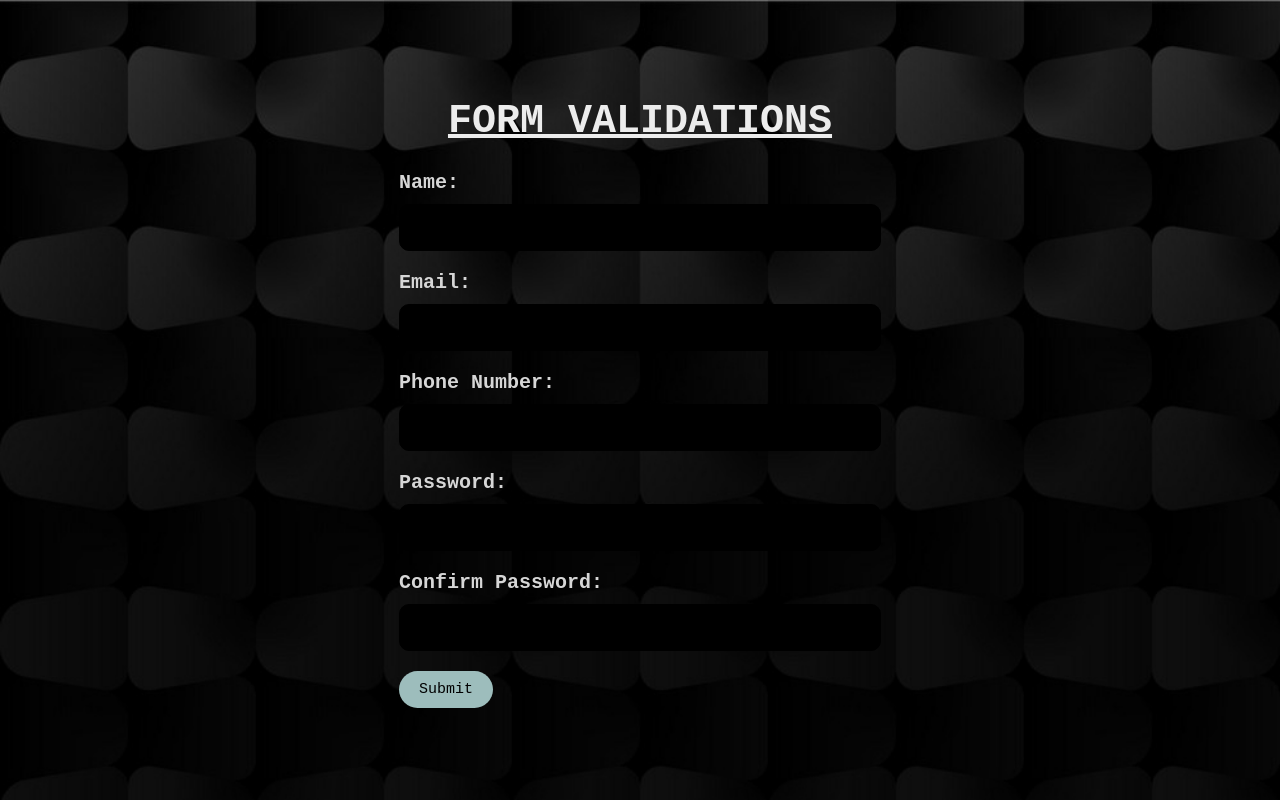
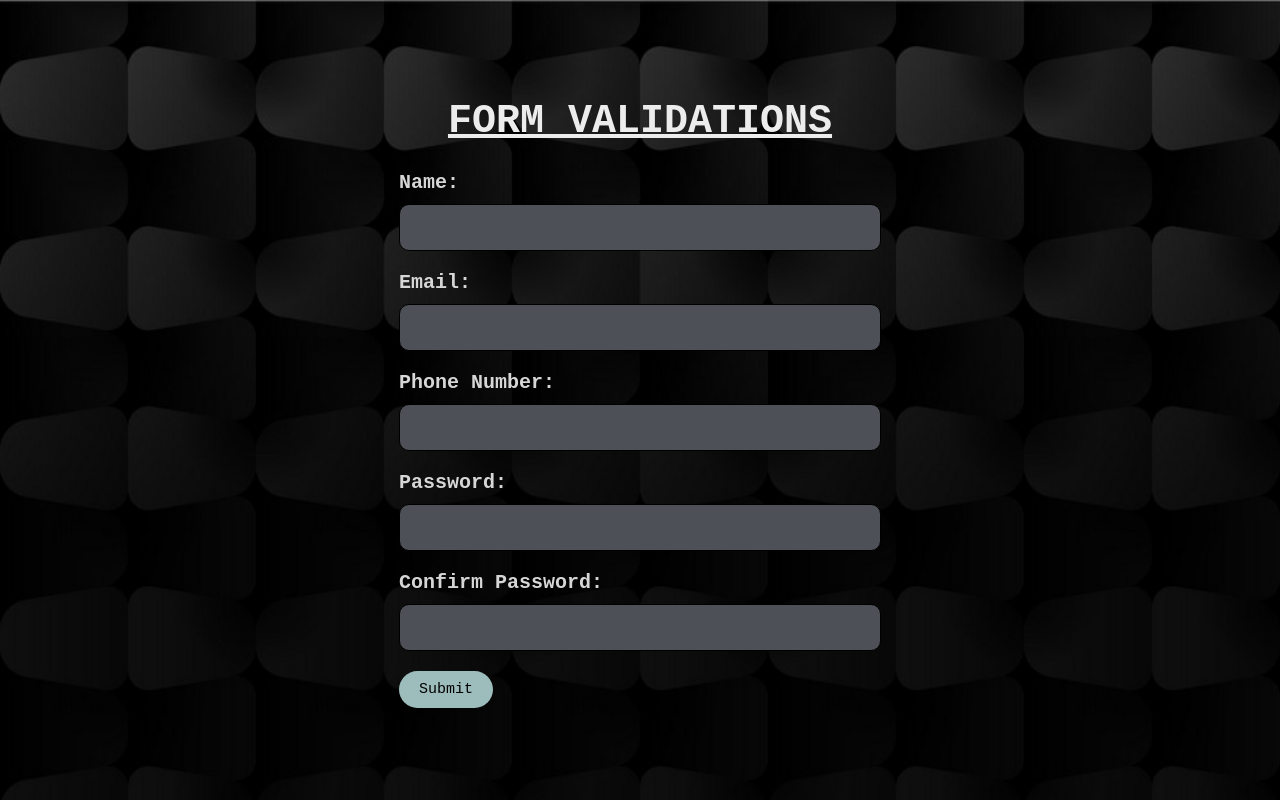
Before and after one commit to Anuvindh1/New, a plain HTML site: page Index.html in a window 1280 px wide. Drawn offline with Linux system fonts and the light colour scheme.

Commit message:
Update style.css

```diff
--- a/style.css
+++ b/style.css
@@ -33,7 +33,7 @@ h1{
   input[type="password"] {
     display: block;
     font-family: 'Courier New', Courier, monospace;
-    background-color: #000000;
+    background-color: #4e5057;
     font-style: italic;
     width: 450px;
     padding: 15px;
```
